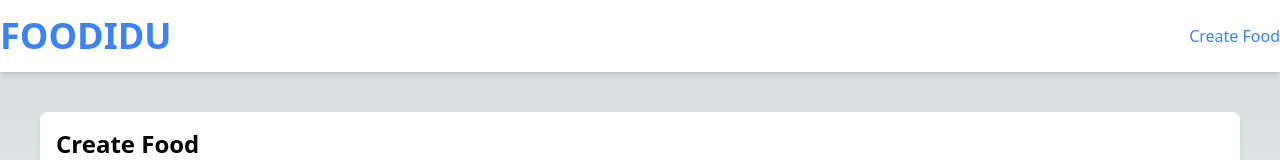
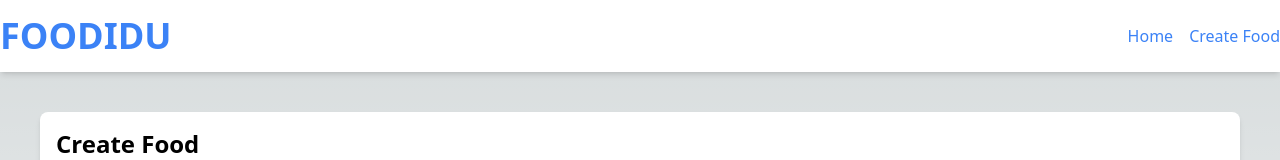
Before and after one commit to roidzuh/assignment-nextjs, a Next.js app: page /food/create in a window 1280 px wide. Shown: the top 160 px of the page. Built offline with nearby package versions, Linux system fonts and the light colour scheme.

Commit message:
update styling

```diff
--- a/src/components/Header.js
+++ b/src/components/Header.js
@@ -8,12 +8,17 @@ export default function Header() {
           FOODIDU
         </h1>
         <nav>
+          <ul className="flex gap-4">
+            <Link href={"/food"} className="text-blue-500 hover:text-blue-800">
+              Home
+            </Link>
             <Link
               href={"/food/create"}
               className="text-blue-500 hover:text-blue-800"
             >
               Create Food
             </Link>
+          </ul>
         </nav>
       </div>
     </header>
--- a/src/pages/food/[detail].js
+++ b/src/pages/food/[detail].js
@@ -53,7 +53,7 @@ export default function FoodDetailPage({ food }) {
         <img
           src={food.imageUrl}
           alt={food.name}
-          className="w-64 h-56 rounded-lg object-cover"
+          className="w-96 h-72 rounded-lg object-cover"
         />
         <div>
           <p className="text-xl font-semibold">Nama Makanan : {food?.name}</p>
```
Lines whose indentation alone changed are shown as unchanged.
